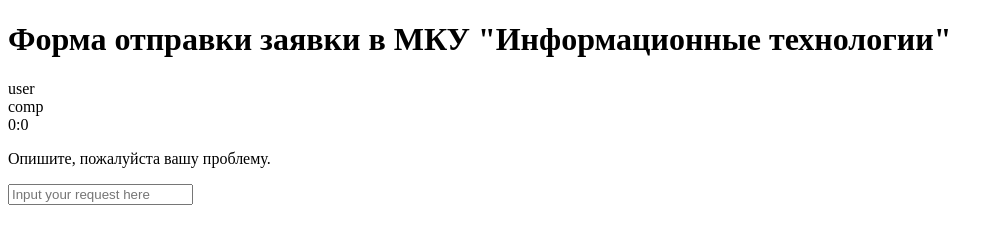
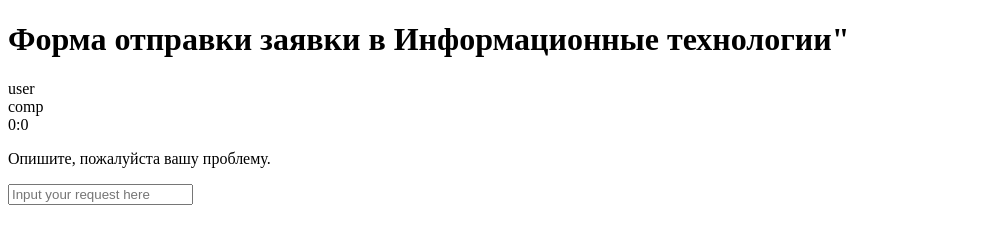
Before and after one commit to Annsysadm/JS_learning, a plain HTML site: page index.html in a window 1280 px wide. Shown: the whole page, without its empty margins (0-1003 px from the left). Drawn offline with Linux system fonts and the light colour scheme.

Commit message:
Update index.html

```diff
--- a/index.html
+++ b/index.html
@@ -23,7 +23,7 @@
 </head>
 <body>
   <header>
-      <h1 id="title">Форма отправки заявки в МКУ "Информационные технологии"</h1>
+      <h1 id="title">Форма отправки заявки в Информационные технологии"</h1>
   </header>
   <div class="score_board">
       <div id="form_sample"></div>
```
